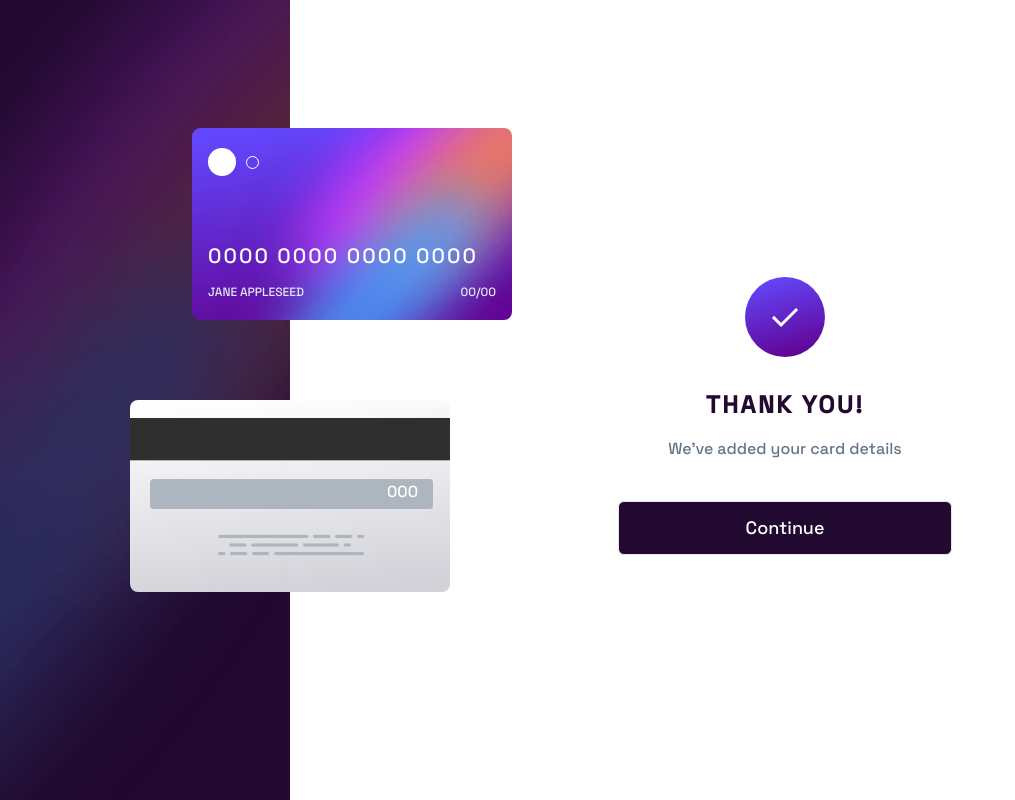
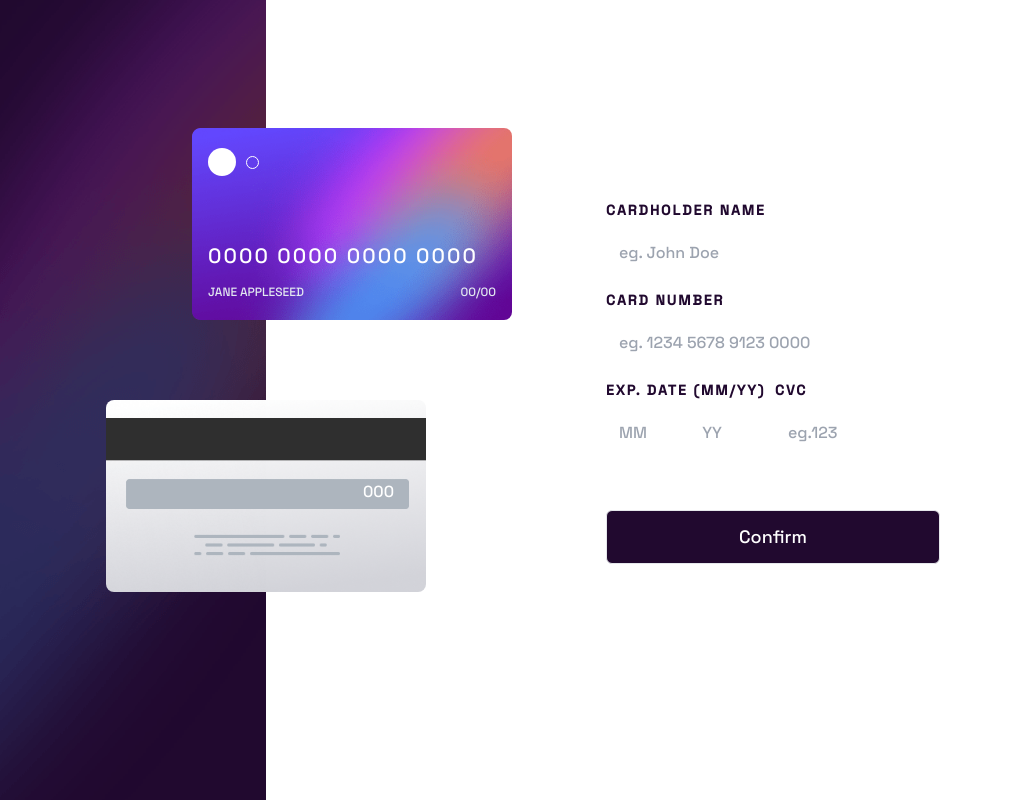
Before and after one commit to neew18/card-details-form-react, a React (Vite) app: page / in a window 1280 px wide. Shown: the whole page, without its empty margins (0-1015 px from the left). Built offline with nearby package versions, Linux system fonts and the light colour scheme.

Commit message:
Set up form validation

```diff
--- a/src/App.css
+++ b/src/App.css
@@ -16,7 +16,7 @@
 }
 /*FormInput state styling*/
 .FormState{
-  display:none;
+  display:block;
 }
 
 .FormState,.FormCompleteState{
@@ -29,7 +29,7 @@ input[type=submit]{
 }
 
 .inputs:focus{
-  outline:0.2rem solid var(--dark-violet);
+  outline-width: 0.2rem;
 }
 
 .expireDate{
@@ -40,7 +40,7 @@ input[type=submit]{
 
 .FormCompleteState{
   text-align: center;
-
+  display: none;
 }
 
 .FormCompleteState img{
@@ -77,3 +77,7 @@ input[type=submit]{
   background-size: cover;
   background-position: center;
 }
+
+.errorRed{
+  color:var(--error-red);
+}
--- a/src/DecorationComponent.jsx
+++ b/src/DecorationComponent.jsx
@@ -1,6 +1,5 @@
 import React from "react";
 
-import cardBackPic from "./images/bg-card-back.png";
 
 function DecorationComponent() {
   return (
--- a/src/FormState.jsx
+++ b/src/FormState.jsx
@@ -2,7 +2,14 @@ import React from "react";
 import { useForm } from "react-hook-form";
 
 function FormState() {
-  const { register, handleSubmit } = useForm();
+  const {
+    register,
+    formState: { errors },
+    handleSubmit,
+  } = useForm({
+    mode: "all",
+  });
+  console.log("errors", errors);
 
   return (
     <>
@@ -12,6 +19,7 @@ function FormState() {
         autoComplete="off"
         onSubmit={handleSubmit((data) => console.log(data))}
       >
+        {/* Input for the name of card holder */}
         <label
           className=" uppercase text-sm font-semibold tracking-[2px]"
           htmlFor="cardHolderName"
@@ -19,12 +27,25 @@ function FormState() {
           cardholder name
         </label>
         <input
-          className="inputs border rounded-md p-2 pl-3 text-base inputs w-full mt-3 mb-6"
-          type="text"
-          {...register("cardHolderName")}
+          className={`inputs border rounded-md p-2 pl-3 text-base inputs w-full mt-3 ${
+            errors.cardHolderName
+              ? "focus:outline-red-600  border-red-600 border-2"
+              : "focus:outline-[#21092F] border-transparent"
+          }`}
+          {...register("cardHolderName", {
+            required: "Can't be blank!",
+            minLength: {
+              value: 3,
+              message: "Names must be 3 characters or above",
+            },
+          })}
           id="cardHolderName"
           placeholder="eg. John Doe"
         />
+        <p className="mt-1 mb-4 text-xs errorRed">
+          {errors.cardHolderName?.message}
+        </p>
+        {/* Input for the card number */}
         <label
           className=" uppercase  text-sm font-semibold tracking-[2px]"
           htmlFor="cardNumber"
@@ -32,14 +53,28 @@ function FormState() {
           card number
         </label>
         <input
-          className="inputs border rounded-md p-2 pl-3 text-base inputs w-full mt-3 mb-6"
-          type="text"
+          className={`inputs border rounded-md p-2 pl-3 text-base inputs w-full mt-3 ${
+            errors.cardNumber
+              ? "focus:outline-red-600  border-red-600 border-2"
+              : "focus:outline-[#21092F] border-transparent"
+          }`}
           name=""
-          {...register("cardNumber")}
+          {...register("cardNumber", {
+            required: "Can't be blank!",
+            pattern: {
+              value:
+                /^(?:(4[0-9]{12}(?:[0-9]{3})?)|(5[1-5][0-9]{14})|(6(?:011|5[0-9]{2})[0-9]{12})|(3[47][0-9]{13})|(3(?:0[0-5]|[68][0-9])[0-9]{11})|((?:2131|1800|35[0-9]{3})[0-9]{11}))$/,
+              message: "Wrong format, numbers only",
+            },
+          })}
           id="cardNumber"
           placeholder="eg. 1234 5678 9123 0000"
         />
-        <div className=" grid grid-cols-2 gap-2 mb-6">
+        <p className="mt-1 mb-4 text-xs errorRed">
+          {errors.cardNumber?.message}
+        </p>
+        <div className=" grid grid-cols-2 gap-1 mb-6">
+          {/* Inputs for the card's expiry date */}
           <div>
             <label
               className="uppercase text-sm font-semibold tracking-[2px] "
@@ -48,22 +83,47 @@ function FormState() {
               exp. date (mm/yy)
             </label>
             <input
-              className=" border rounded-md p-2 pl-3  text-base mt-3 inputs expireDate"
-              type="tel"
-              {...register("expiredDateMonth")}
+              className={` border rounded-md mr-1 p-2 pl-3  text-base mt-3 inputs expireDate first-letter ${
+                errors.expiredDateMonth
+                  ? "focus:outline-red-600  border-red-600 border-2"
+                  : "focus:outline-[#21092F] border-transparent"
+              }`}
+              {...register("expiredDateMonth", {
+                required: "Can't be blank!",
+                pattern: {
+                  value: /(19|20)\d\d$/,
+                  message: "Please enter a valid month",
+                },
+              })}
               name=""
               id="expiredDateMonth"
               placeholder="MM"
             />
             <input
-              className=" border rounded-md p-2 pl-3  ml-[6px] text-base inputs expireDate "
-              type="tel"
+              className={`border rounded-md p-2 pl-3  text-base inputs expireDate ${
+                errors.expiredDateYear
+                  ? "focus:outline-red-600  border-red-600 border-2"
+                  : "focus:outline-[#21092F] border-transparent"
+              }`}
               name=""
-              {...register("expiredDateYear")}
+              {...register("expiredDateYear", {
+                required: "Can't be blank!",
+                pattern: {
+                  value: /(19|20)\d\d$/,
+                  message: "Please enter a valid year",
+                },
+              })}
               id="expiredDateYear"
               placeholder="YY"
             />
+            <p className="mt-1 text-xs errorRed">
+              {errors.expiredDateMonth?.message}
+            </p>
+            <p className="mt-1 mb-4 text-xs errorRed">
+              {errors.expiredDateYear?.message}
+            </p>
           </div>
+          {/* Input for the card's cvc number /^[0-9]{3,4}$/ */}
           <div>
             <label
               className="uppercase text-sm font-semibold tracking-[2px]"
@@ -72,16 +132,26 @@ function FormState() {
               cvc
             </label>
             <input
-              className=" border rounded-md p-2 pl-3 text-base mt-3 inputs cvc-input"
-              type="tel"
+              className={`border rounded-md p-2 pl-3 text-base mt-3 inputs cvc-input ${
+                errors.cvc
+                  ? "focus:outline-red-600 border-red-600 border-2 "
+                  : "focus:outline-[#21092F] border-transparent"
+              }`}
               name=""
-              {...register("cvc")}
+              {...register("cvc", {
+                required: "Can't be blank!",
+                pattern: {
+                  value: /^[0-9]{3,4}$/,
+                  message: "Please enter a valid CVC numbers",
+                },
+              })}
               id="cvc"
-              required
               placeholder="eg.123"
             />
+            <p className="mt-1 mb-4 text-xs errorRed">{errors.cvc?.message}</p>
           </div>
         </div>
+        {/* submit button */}
         <input
           type="submit"
           className="border w-full text-lg text-white p-3 rounded-md mt-4 mb-9"
```
